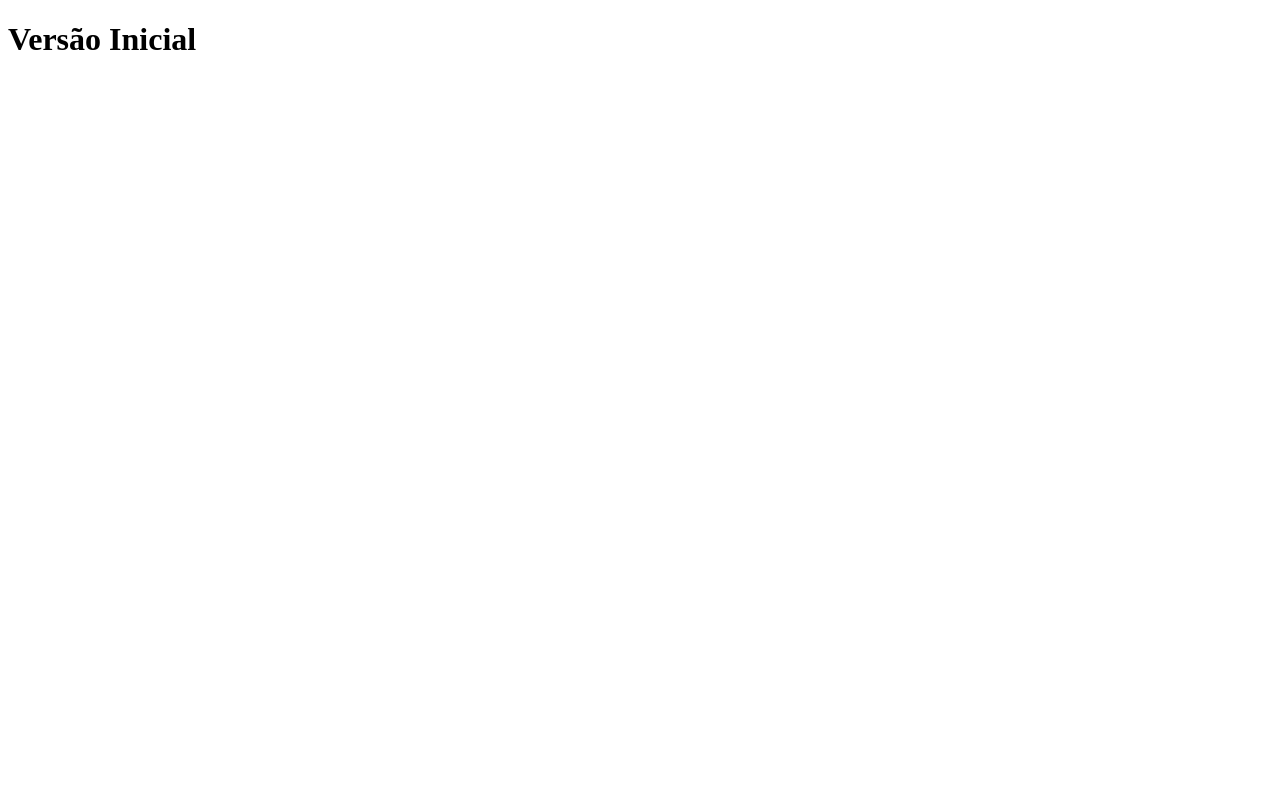
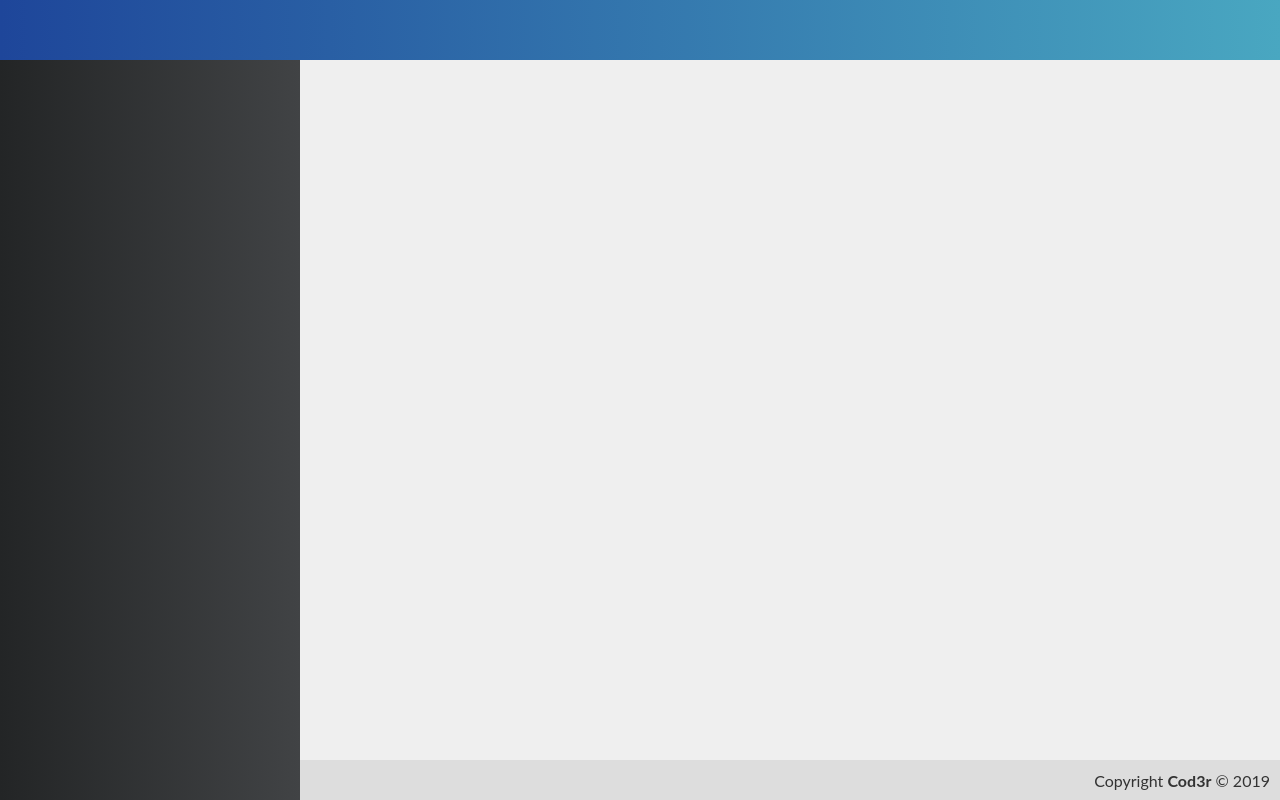
Before and after one commit to patriciafelixx/knowledge, a Vue app in the folder frontend/: page / in a window 1280 px wide. Built offline with nearby package versions, Linux system fonts and the light colour scheme.

Commit message:
Front-end Estrutura Inicial

```diff
--- a/frontend/src/App.vue
+++ b/frontend/src/App.vue
@@ -1,15 +1,44 @@
 <template>
   <div id="app">
-    <h1>Versão Inicial</h1>
+    <Header />
+    <Menu />
+    <Content />
+    <Footer />
   </div>
 </template>
 
 <script>
+import Header from './components/template/Header';
+import Menu from './components/template/Menu';
+import Content from './components/template/Content';
+import Footer from './components/template/Footer';
+
 export default {
-  name: 'app',
+  name: 'App',
+  components: { Header, Menu, Content, Footer }
 }
 </script>
 
 <style>
+  * {
+    font-family: 'Lato', sans-serif;
+  }
 
+  body {
+    margin: 0;
+  }
+
+  #app {
+    -webkit-font-smoothing: antialiased;
+    -moz-osx-font-smothing: grayscale;
+
+    height: 100vh;
+    display: grid;
+    grid-template-rows: 60px 1fr 40px;
+    grid-template-columns: 300px 1fr;
+    grid-template-areas:
+      "header header"
+      "menu content"
+      "menu footer";
+  }
 </style>
--- /dev/null
+++ b/frontend/src/components/template/Content.vue
@@ -0,0 +1,17 @@
+<template>
+    <div class="content"></div>
+</template>
+
+<script>
+export default {
+    name: 'Content'
+}
+</script>
+
+<style>
+    .content {
+        grid-area: content;
+        background-color: #efefef;
+        padding: 20px;
+    }
+</style>
--- /dev/null
+++ b/frontend/src/components/template/Footer.vue
@@ -0,0 +1,24 @@
+<template>
+    <footer class="footer">
+        <span>Copyright <strong>Cod3r</strong> © 2019</span>
+    </footer>
+</template>
+
+<script>
+export default {
+    name: 'Footer'
+}
+</script>
+
+<style>
+    .footer {
+        grid-area: footer;
+        background-color: #ddd;
+        color: #333;
+
+        display: flex;
+        align-items: center;
+        justify-content: flex-end;
+        padding-right: 10px;
+    }
+</style>
--- /dev/null
+++ b/frontend/src/components/template/Header.vue
@@ -0,0 +1,20 @@
+<template>
+    <header class="header"></header>
+</template>
+
+<script>
+export default {
+    name: 'Header'
+}
+</script>
+
+<style>
+    .header {
+        grid-area: header;
+        background: linear-gradient(to right, #1e469a, #49a7c1);
+
+        display: flex;
+        justify-content: center;
+        align-items: center;
+    }
+</style>
--- /dev/null
+++ b/frontend/src/components/template/Menu.vue
@@ -0,0 +1,20 @@
+<template>
+  <aside class="menu"></aside>
+</template>
+
+<script>
+export default {
+    name: 'Menu'
+}
+</script>
+
+<style>
+    .menu {
+        grid-area: menu;
+        background: linear-gradient(to right, #232526, #414345);
+
+        display: flex;
+        flex-direction: column;
+        flex-wrap: wrap;
+    }
+</style>
```
